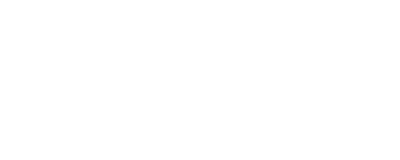
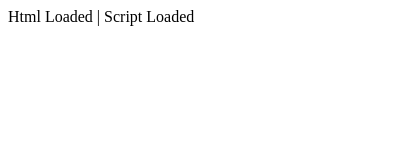
Before and after one commit to Luxw098/FFSync-Client, a browser extension: page src/popup.html in a window 400 px wide. Drawn offline with Linux system fonts and the light colour scheme.

Commit message:
Scripts & Manifest

```diff
--- /dev/null
+++ b/src/background.js
@@ -0,0 +1,2 @@
+console.clear()
+console.log("background loaded");
--- /dev/null
+++ b/src/content.js
@@ -0,0 +1 @@
+console.log("content loaded ", document);
--- a/src/popup.html
+++ b/src/popup.html
@@ -1,11 +1,9 @@
 <!DOCTYPE html>
+
 <html lang="en">
-<head>
-    <meta charset="UTF-8">
-    <meta name="viewport" content="width=device-width, initial-scale=1.0">
-    <title>Document</title>
-</head>
-<body>
+    <body>
+        Html Loaded
+    </body>
+</html>
 
-</body>
-</html>
+<script src="popup.js"></script>
--- /dev/null
+++ b/src/popup.js
@@ -0,0 +1 @@
+document.body.innerText += " | Script Loaded";
```
Also changed, not shown: manifest.json.
